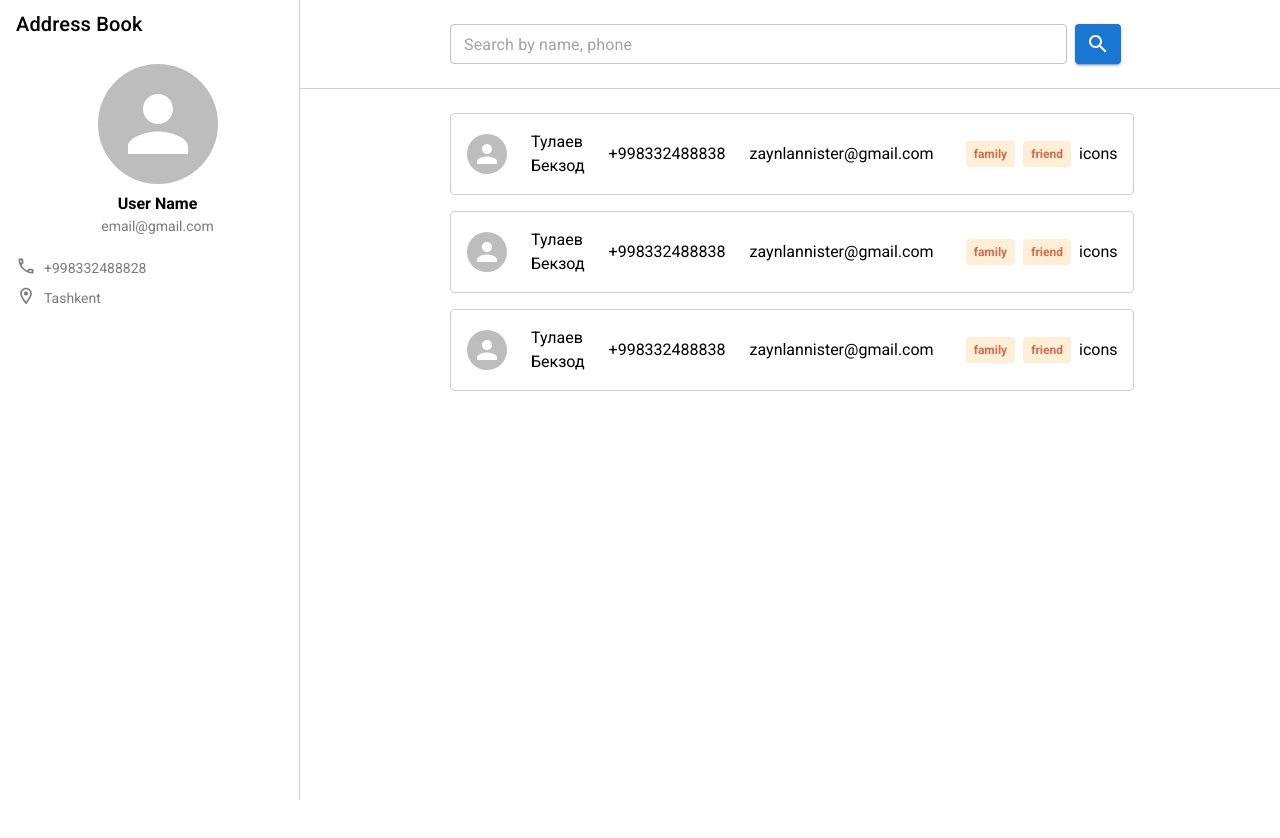
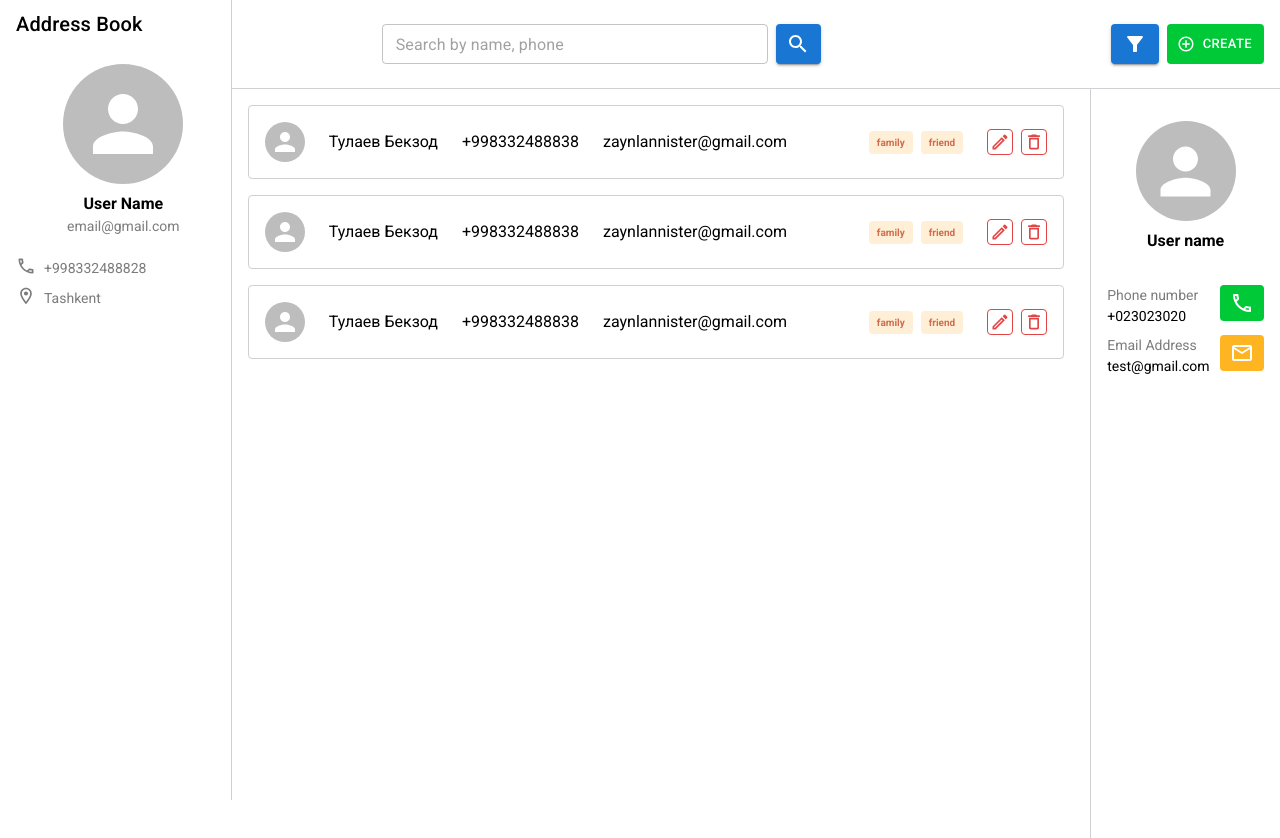
Before and after one commit to zaynlannister/contacts-app, a React app: page / in a window 1280 px wide. Shown: the top 838 px of the page. Built offline with nearby package versions, Linux system fonts and the light colour scheme; the HTML template or start-up script is replaced by a standard one.

Commit message:
refactor: change code structure

```diff
--- a/src/components/Contact/Contact.tsx
+++ b/src/components/Contact/Contact.tsx
@@ -1,4 +1,8 @@
-import { Avatar } from "@mui/material";
+import { Avatar, Button, ButtonProps } from "@mui/material";
+import { styled } from "@mui/material/styles";
+import DeleteOutlineIcon from "@mui/icons-material/DeleteOutline";
+import ModeEditOutlineOutlinedIcon from "@mui/icons-material/ModeEditOutlineOutlined";
+
 interface ContactInterface {
   contact: {
     fullName: string;
@@ -9,11 +13,35 @@ interface ContactInterface {
   };
 }
 
+const DeleteButton = styled(Button)<ButtonProps>(({}) => ({
+  color: "#e14545",
+  backgroundColor: "transparent",
+  border: "1px solid #e14545",
+  boxShadow: "none",
+  "&:hover": {
+    color: "#ffff",
+    backgroundColor: "#e14545",
+    boxShadow: "none",
+  },
+}));
+
+const EditButton = styled(Button)<ButtonProps>(({}) => ({
+  color: "#e14545",
+  backgroundColor: "transparent",
+  border: "1px solid #e14545",
+  boxShadow: "none",
+  "&:hover": {
+    color: "#ffff",
+    backgroundColor: "#e14545",
+    boxShadow: "none",
+  },
+}));
+
 const Contact = (props: ContactInterface) => {
   const contact = props.contact;
   return (
-    <div className="flex justify-between items-center border border-[#cfd0d3] rounded p-4 mb-4">
-      <div className="flex items-center">
+    <div className="flex items-center justify-between border border-[#cfd0d3] rounded p-4 max-lg:flex-col max-lg:items-start">
+      <div className="flex items-center mr-2 max-lg:w-full max-lg:justify-between max-lg:mr-0">
         <div className="mr-6">
           <Avatar src={contact.image} />
         </div>
@@ -26,18 +54,42 @@ const Contact = (props: ContactInterface) => {
         <div>
           <p>{contact.email}</p>
         </div>
-        <div className="flex ml-8">
+      </div>
+      <div className="flex items-center max-lg:mt-2 max-lg:w-full max-lg:justify-between">
+        <div className="flex pr-4">
           {contact.tags.map((item, index) => (
             <div
-              className="mr-2 font-bold text-[12px] text-[#d26c4e] bg-[#ffefd6] px-2 py-1 rounded"
+              className="mr-2 font-bold text-[10px] text-[#d26c4e] bg-[#ffefd6] px-2 py-1 rounded"
               key={index}
             >
               {item}
             </div>
           ))}
         </div>
+        <div className="flex">
+          <EditButton
+            sx={{
+              p: 0,
+              minHeight: 0,
+              minWidth: 0,
+              marginRight: 1,
+            }}
+            variant="contained"
+          >
+            <ModeEditOutlineOutlinedIcon sx={{ padding: "2px" }} />
+          </EditButton>
+          <DeleteButton
+            sx={{
+              p: 0,
+              minHeight: 0,
+              minWidth: 0,
+            }}
+            variant="contained"
+          >
+            <DeleteOutlineIcon sx={{ padding: "2px" }} />
+          </DeleteButton>
+        </div>
       </div>
-      <div>icons</div>
     </div>
   );
 };
--- a/src/components/RightBar/RightBar.tsx
+++ b/src/components/RightBar/RightBar.tsx
@@ -25,7 +25,7 @@ const EmailButton = styled(Button)<ButtonProps>(({}) => ({
 
 const RightBar = () => {
   return (
-    <div className="max-w-[300px] min-w-[300px] border-l border-[#cfd0d3] px-4 pt-8 h-screen">
+    <div className="flex-[3_3_13%] border-l border-[#cfd0d3] px-4 pt-8 h-screen">
       <div className="flex flex-col items-center">
         <Avatar sx={{ width: 100, height: 100 }} />
         <p className="font-bold mt-2">User name</p>
@@ -37,7 +37,7 @@ const RightBar = () => {
               <p className="text-[#7C7C7C]">Phone number</p>
               <p>+023023020</p>
             </div>
-            <div>
+            <div className="ml-2">
               <PhoneButton
                 sx={{
                   paddingX: "10px",
@@ -55,7 +55,7 @@ const RightBar = () => {
               <p className="text-[#7C7C7C]">Email Address</p>
               <p>test@gmail.com</p>
             </div>
-            <div>
+            <div className="ml-2">
               <EmailButton
                 sx={{
                   paddingX: "10px",
--- a/src/components/Root.tsx
+++ b/src/components/Root.tsx
@@ -5,13 +5,12 @@ import Contacts from "../pages/Contacts/Contacts";
 
 const Root = () => {
   return (
-    <div className="flex overflow-hidden">
-      <div>
-        <Sidebar />
-      </div>
-      <div className="w-full">
+    <div className="flex">
+      <Sidebar />
+
+      <div className="flex flex-col flex-[7_7_70%]">
         <TopBar />
-        <div className="flex justify-between">
+        <div className="flex">
           <Contacts />
           <RightBar />
         </div>
--- a/src/components/SideBar/Sidebar.tsx
+++ b/src/components/SideBar/Sidebar.tsx
@@ -7,7 +7,7 @@ import LocationOnOutlinedIcon from "@mui/icons-material/LocationOnOutlined";
 const Sidebar = () => {
   const [username, setUserName] = React.useState("User Name");
   return (
-    <div className="border-r border-[#cfd0d3] w-[300px] h-screen pl-4">
+    <div className="border-r border-[#cfd0d3] max-sm:hidden md:flex-[3_3_13%] 2xl:flex-[3_3_10%] h-screen pl-4">
       <div>
         <div className="pt-2">
           <Typography variant="h6">Address Book</Typography>
--- a/src/pages/Contacts/Contacts.tsx
+++ b/src/pages/Contacts/Contacts.tsx
@@ -1,3 +1,4 @@
+import { Grid } from "@mui/material";
 import Contact from "../../components/Contact/Contact";
 import ScrollBar from "../../components/ScrollBar";
 
@@ -27,11 +28,15 @@ const contacts = [
 
 const Contacts = () => {
   return (
-    <div className="w-full px-[150px] pt-6">
+    <div className="flex-[7_7_70%] p-4">
       <ScrollBar>
-        {contacts.map((item, index) => (
-          <Contact key={index} contact={item} />
-        ))}
+        <Grid container spacing={2}>
+          {contacts.map((item, index) => (
+            <Grid item xs={12} sm={12} md={12} xl={12}>
+              <Contact key={index} contact={item} />
+            </Grid>
+          ))}
+        </Grid>
       </ScrollBar>
     </div>
   );
```
